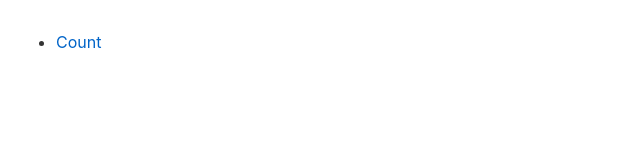
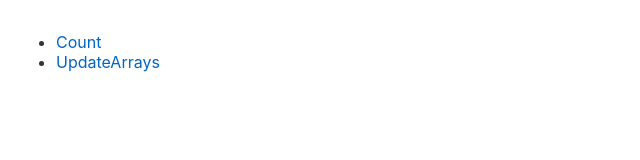
Before and after one commit to KimBiYam/first-svelte, a Svelte app: page / in a window 1280 px wide. Shown: the top 160 px of the page, without its empty margins (0-640 px from the left). Built offline with nearby package versions, Linux system fonts and the light colour scheme.

Commit message:
Add update arrays example

```diff
--- a/src/pages/home.svelte
+++ b/src/pages/home.svelte
@@ -7,5 +7,8 @@
     <li>
       <a href="/count" use:link>Count</a>
     </li>
+    <li>
+      <a href="/update-arrays" use:link>UpdateArrays</a>
+    </li>
   </ul>
 </main>
--- /dev/null
+++ b/src/pages/updateArrays.svelte
@@ -0,0 +1,13 @@
+<script>
+  let numbers = [1, 2, 3, 4];
+
+  const addNumber = () => {
+    numbers = [...numbers, numbers.length + 1];
+  };
+
+  $: sum = numbers.reduce((total, number) => total + number, 0);
+</script>
+
+<p>{numbers.join(" + ")} = {sum}</p>
+
+<button on:click={addNumber}>Add a number</button>
--- a/src/routes.js
+++ b/src/routes.js
@@ -1,9 +1,11 @@
 import Home from "./pages/home.svelte";
 import Count from "./pages/count.svelte";
+import UpdateArrays from "./pages/updateArrays.svelte";
 
 const routes = {
   "/": Home,
   "/count": Count,
+  "/update-arrays": UpdateArrays,
 };
 
 export default routes;
```
